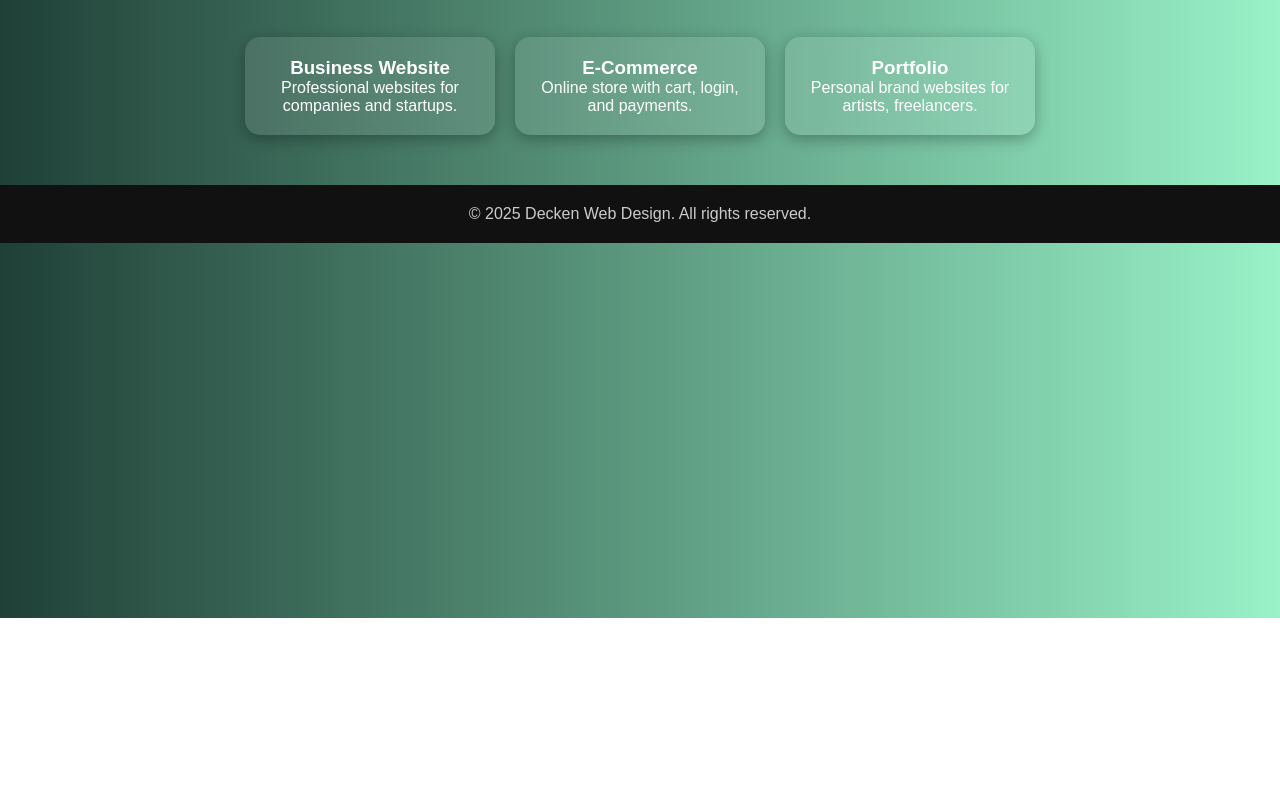
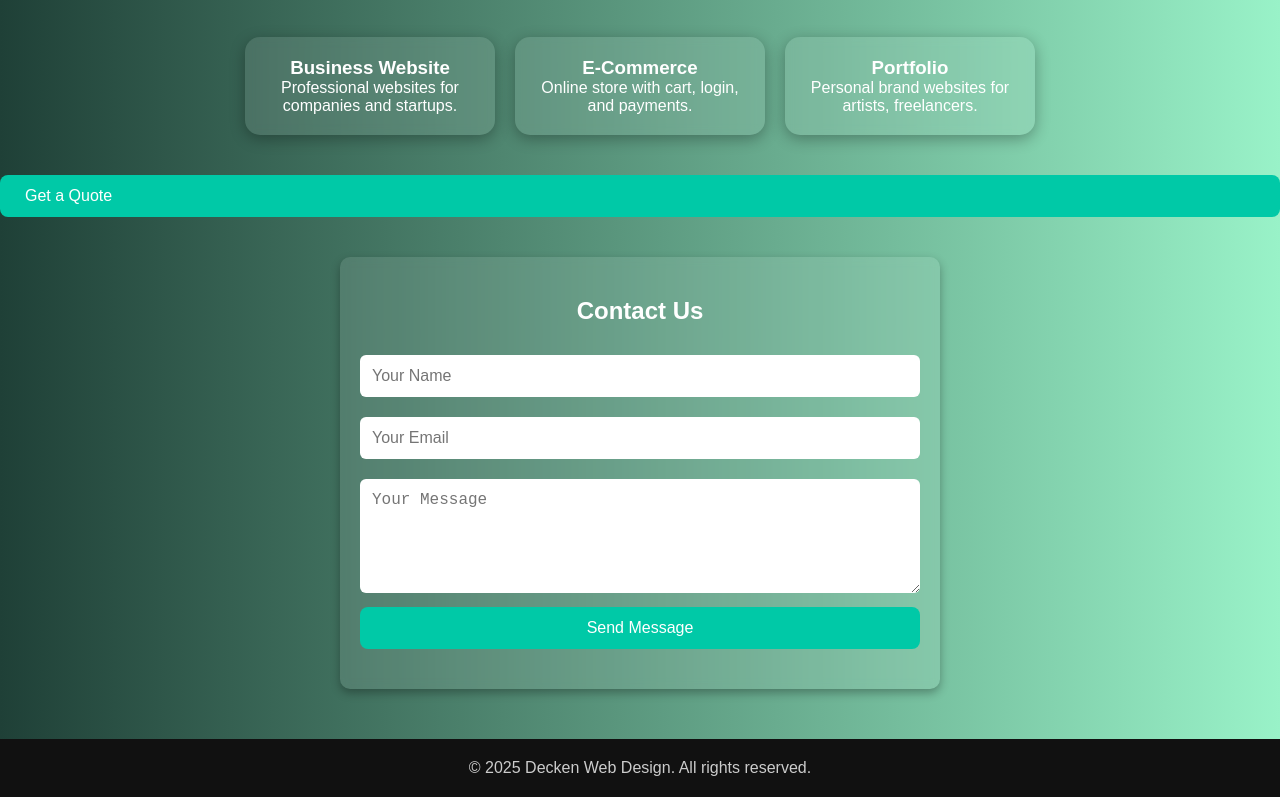
Before and after one commit to gouravdhdb/Website-, a plain HTML site: page index.html in a window 1280 px wide. Shown: the part 182-979 px from the top of the page. Before the commit the page ends 800 px from the top, so only its background shows below. Drawn offline with Linux system fonts and the light colour scheme.

Commit message:
Update index.html

```diff
--- a/index.html
+++ b/index.html
@@ -13,6 +13,10 @@
       box-sizing: border-box;
     }
 
+    html {
+      scroll-behavior: smooth;
+    }
+
     body {
       font-family: Arial, sans-serif;
     }
@@ -21,23 +25,11 @@
       text-align: center;
     }
 
-    /* THEMES */
-    body.light-theme {
-      background: #ffffff;
-      color: #000000;
-    }
+    /* Themes */
+    body.light-theme { background: #ffffff; color: #000000; }
+    body.dark-theme { background: linear-gradient(to right, #1f4037, #99f2c8); color: white; }
+    body.gamer-theme { background: linear-gradient(135deg, #0f2027, #203a43, #2c5364); color: white; }
 
-    body.dark-theme {
-      background: linear-gradient(to right, #1f4037, #99f2c8);
-      color: white;
-    }
-
-    body.gamer-theme {
-      background: linear-gradient(135deg, #0f2027, #203a43, #2c5364);
-      color: white;
-    }
-
-    /* THEME BUTTON */
     .theme-toggle-btn {
       position: fixed;
       top: 20px;
@@ -52,7 +44,7 @@
       z-index: 1000;
     }
 
-    /* NAVBAR */
+    /* Navbar */
     .navbar {
       position: fixed;
       top: 0;
@@ -73,20 +65,19 @@
       font-weight: bold;
     }
 
-    /* HEADER + TAGLINE */
+    /* Header Section */
     .header {
       padding-top: 80px;
       text-align: center;
     }
 
-    /* TYPING TEXT */
     #typing-text {
       font-size: 22px;
       margin-top: 10px;
       height: 30px;
     }
 
-    /* SERVICE CARDS */
+    /* Service Cards */
     .card-container {
       display: flex;
       justify-content: center;
@@ -113,7 +104,66 @@
       transform: scale(1.05);
     }
 
-    /* FOOTER */
+    /* Get Quote Button */
+    .quote-btn {
+      display: block;
+      margin: 30px auto;
+      padding: 12px 25px;
+      background: #00c9a7;
+      border: none;
+      border-radius: 8px;
+      font-size: 16px;
+      color: white;
+      cursor: pointer;
+      text-decoration: none;
+    }
+
+    .quote-btn:hover {
+      background: #00a58b;
+    }
+
+    /* Contact Form */
+    .contact-section {
+      padding: 40px 20px;
+      max-width: 600px;
+      margin: 40px auto;
+      background: rgba(255, 255, 255, 0.1);
+      border-radius: 10px;
+      backdrop-filter: blur(5px);
+      box-shadow: 0 4px 10px rgba(0,0,0,0.3);
+    }
+
+    .contact-section h2 {
+      text-align: center;
+      margin-bottom: 20px;
+    }
+
+    .contact-section input,
+    .contact-section textarea {
+      width: 100%;
+      padding: 12px;
+      margin: 10px 0;
+      border: none;
+      border-radius: 6px;
+      font-size: 16px;
+    }
+
+    .contact-section button {
+      padding: 12px 20px;
+      background: #00c9a7;
+      border: none;
+      color: white;
+      font-size: 16px;
+      border-radius: 8px;
+      cursor: pointer;
+      width: 100%;
+    }
+
+    .contact-section button:hover {
+      background: #009f87;
+    }
+
+    /* Footer */
     footer {
       text-align: center;
       margin-top: 50px;
@@ -125,20 +175,20 @@
 </head>
 
 <body>
-  <!-- NAVBAR -->
+  <!-- Navbar -->
   <div class="navbar">
     <div><strong>Decken Gamer</strong></div>
     <div>
       <a href="#">Home</a>
-      <a href="#">Services</a>
-      <a href="#">Contact</a>
+      <a href="#services">Services</a>
+      <a href="#contact">Contact</a>
     </div>
   </div>
 
-  <!-- THEME TOGGLE -->
+  <!-- Theme Button -->
   <button class="theme-toggle-btn" onclick="toggleTheme()">🌙 Theme</button>
 
-  <!-- HEADER -->
+  <!-- Header -->
   <div class="header">
     <h1>
       <img src="logo.png" alt="Logo" style="width: 30px; height: 30px; vertical-align: middle; margin-right: 8px;">
@@ -148,8 +198,8 @@
     <h2 id="typing-text"></h2>
   </div>
 
-  <!-- SERVICE CARDS -->
-  <div class="card-container">
+  <!-- Services -->
+  <div id="services" class="card-container">
     <div class="card">
       <h3>Business Website</h3>
       <p>Professional websites for companies and startups.</p>
@@ -164,12 +214,26 @@
     </div>
   </div>
 
-  <!-- FOOTER -->
+  <!-- Quote Button -->
+  <a href="#contact" class="quote-btn">Get a Quote</a>
+
+  <!-- Contact Form -->
+  <div id="contact" class="contact-section">
+    <h2>Contact Us</h2>
+    <form onsubmit="submitForm(event)">
+      <input type="text" placeholder="Your Name" required />
+      <input type="email" placeholder="Your Email" required />
+      <textarea rows="5" placeholder="Your Message" required></textarea>
+      <button type="submit">Send Message</button>
+    </form>
+  </div>
+
+  <!-- Footer -->
   <footer>
     © 2025 Decken Web Design. All rights reserved.
   </footer>
 
-  <!-- JS: THEME + TYPING -->
+  <!-- JS -->
   <script>
     const themes = ['light-theme', 'dark-theme', 'gamer-theme'];
     const icons = ['🌞 Theme', '🌙 Theme', '🧪 Theme'];
@@ -188,17 +252,7 @@
       btn.innerHTML = icons[currentThemeIndex];
     }
 
-    window.onload = function () {
-      const savedTheme = localStorage.getItem('theme');
-      if (savedTheme && themes.includes(savedTheme)) {
-        currentThemeIndex = themes.indexOf(savedTheme);
-      }
-      document.body.classList.add(themes[currentThemeIndex]);
-      updateButtonIcon();
-      typeWriter(); // Start typing text
-    };
-
-    // Typing Effect
+    // Typing Text
     const text = "We Build Beautiful, Functional Websites.";
     let i = 0;
     function typeWriter() {
@@ -208,6 +262,22 @@
         setTimeout(typeWriter, 50);
       }
     }
+
+    // Contact form dummy
+    function submitForm(e) {
+      e.preventDefault();
+      alert("Message sent! (Demo only)");
+    }
+
+    window.onload = function () {
+      const savedTheme = localStorage.getItem('theme');
+      if (savedTheme && themes.includes(savedTheme)) {
+        currentThemeIndex = themes.indexOf(savedTheme);
+      }
+      document.body.classList.add(themes[currentThemeIndex]);
+      updateButtonIcon();
+      typeWriter();
+    };
   </script>
 </body>
 </html>
```
